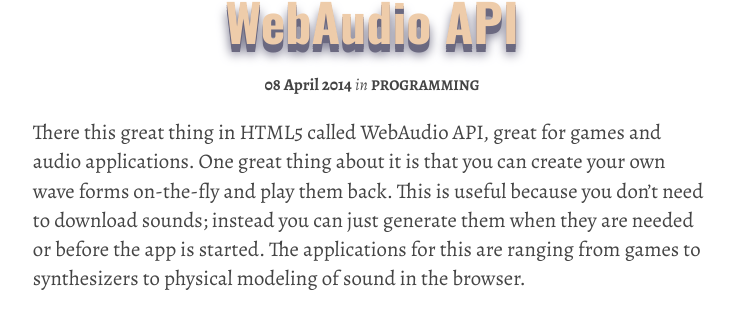
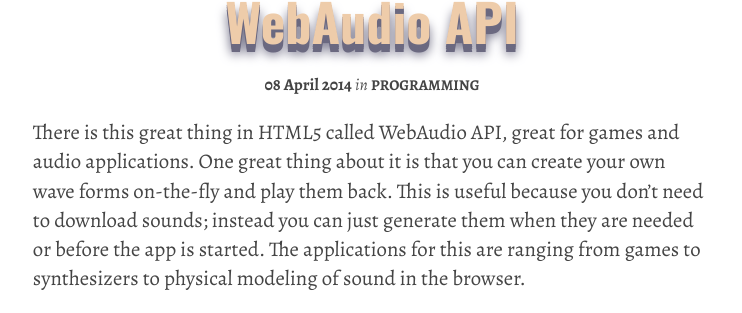
Before and after one commit to JustGoscha/justgoscha.github.io, a Jekyll site: the page built from _posts/2014-04-08-creating-dynamic-audiobuffers-with-webaudio.md, in a window 1280 px wide and 900 px high, scrolled down 459 px. Shown: the part 142-455 px from the top of the window, without its empty margins (268-1010 px from the left). Built offline with Jekyll 4.4.1, drawn with Linux system fonts in a browser that asks for light colours; nearby versions of some CDN libraries; Markdown is read by kramdown in place of the engine named in the settings; comment, search, counter and statistics services are not loaded; some of the changed text lies outside the part shown.

Commit message:
typo corrections

```diff
--- a/_posts/2014-04-08-creating-dynamic-audiobuffers-with-webaudio.md
+++ b/_posts/2014-04-08-creating-dynamic-audiobuffers-with-webaudio.md
@@ -12,7 +12,7 @@ tags:
 summary: "How to create AudioBuffers and fill them with your own data. And why it might be useful. Also a little demo application, I made to demonstrate what you can do with it."
 ---
 
-There this great thing in HTML5 called WebAudio API, great for games and audio applications. One great thing about it is that you can create your own wave forms on-the-fly and play them back. This is useful because you don't need to download sounds; instead you can just generate them when they are needed or before the app is started. The applications for this are ranging from games to synthesizers to physical modeling of sound in the browser.
+There is this great thing in HTML5 called WebAudio API, great for games and audio applications. One great thing about it is that you can create your own wave forms on-the-fly and play them back. This is useful because you don't need to download sounds; instead you can just generate them when they are needed or before the app is started. The applications for this are ranging from games to synthesizers to physical modeling of sound in the browser.
 
 Okay enough intro, let's start actually doing it. It's pretty simple. At first you need to get the `AudioContext`, watch out for the browser prefixes:
 
```
Also changed, not shown: other parts of _posts/2014-04-08-creating-dynamic-audiobuffers-with-webaudio.md (+1 -1 lines).
